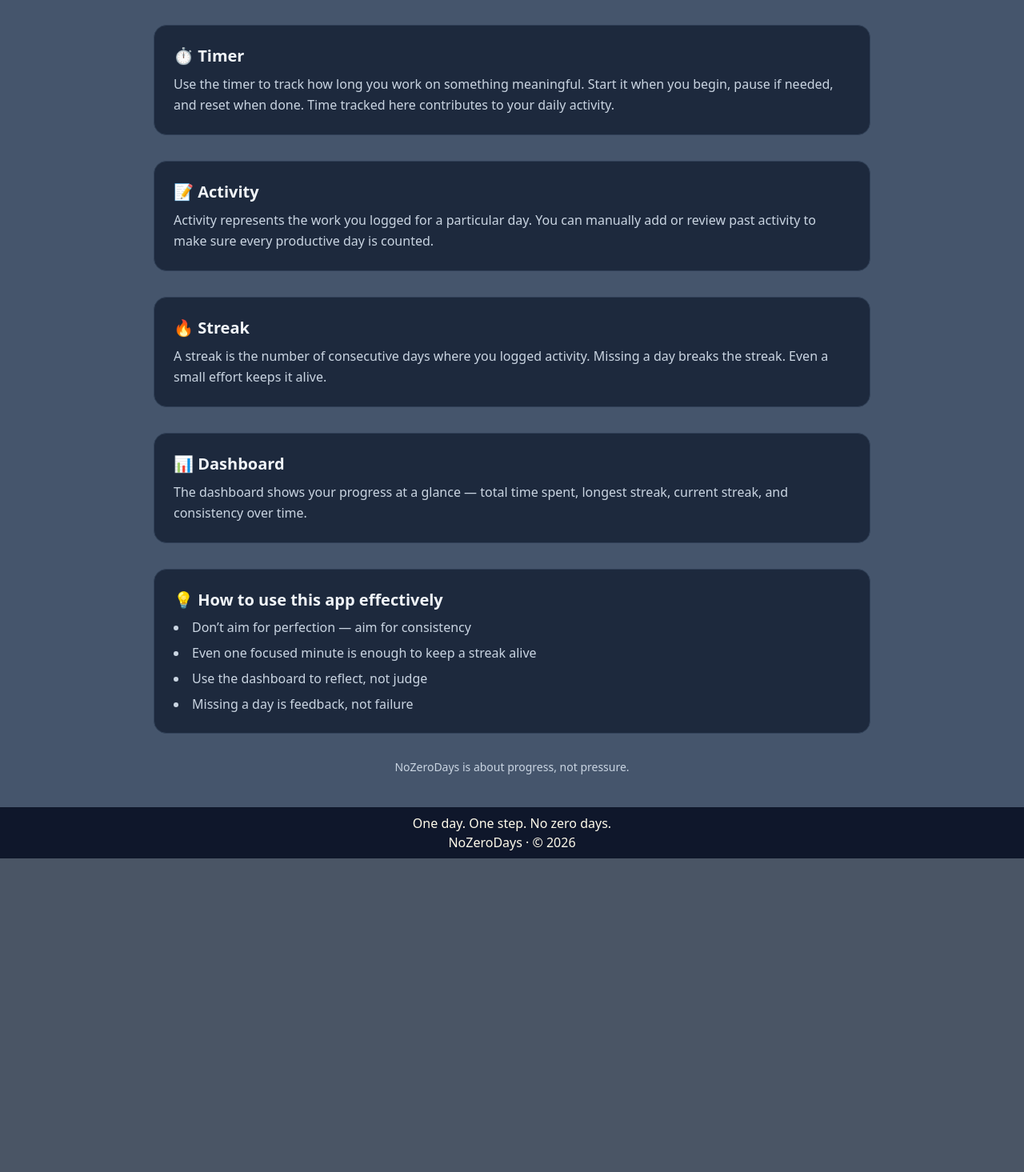
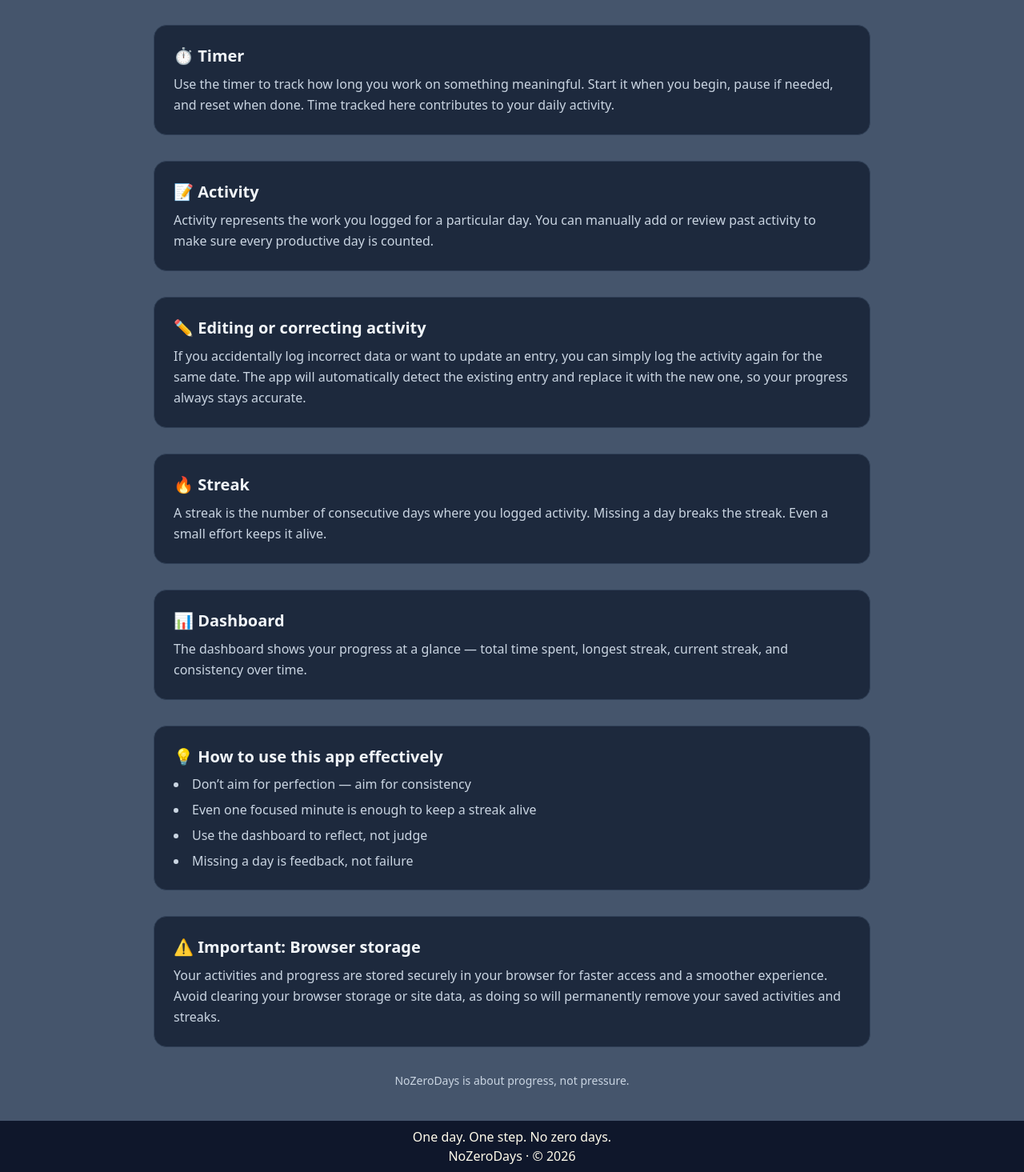
Before and after one commit to hafeez-07/react-no-zero-days-app, a React (Vite) app: page /guide in a window 1280 px wide. Shown: the part 237-1702 px from the top of the page at 80% size. Before the commit the page ends 1310 px from the top, so only its background shows below. Built offline with nearby package versions, Linux system fonts and the light colour scheme.

Commit message:
Included notice about the browser storage and updating activity in guide

```diff
--- a/src/pages/Guide.tsx
+++ b/src/pages/Guide.tsx
@@ -37,6 +37,19 @@
           </p>
         </div>
 
+        {/* Edit / Replace Activity */}
+        <div className="bg-slate-800 rounded-2xl p-6 border border-slate-700">
+          <h2 className="text-xl font-semibold text-slate-100 mb-2">
+            ✏️ Editing or correcting activity
+          </h2>
+          <p className="text-slate-300 leading-relaxed">
+            If you accidentally log incorrect data or want to update an entry,
+            you can simply log the activity again for the same date. The app
+            will automatically detect the existing entry and replace it with the
+            new one, so your progress always stays accurate.
+          </p>
+        </div>
+
         {/* Streak */}
         <div className="bg-slate-800 rounded-2xl p-6 border border-slate-700">
           <h2 className="text-xl font-semibold text-slate-100 mb-2">
@@ -73,6 +86,19 @@
           </ul>
         </div>
 
+        {/* Browser Storage Notice */}
+        <div className="bg-slate-800 rounded-2xl p-6 border border-slate-700">
+          <h2 className="text-xl font-semibold text-slate-100 mb-2">
+            ⚠️ Important: Browser storage
+          </h2>
+          <p className="text-slate-300 leading-relaxed">
+            Your activities and progress are stored securely in your browser for
+            faster access and a smoother experience. Avoid clearing your browser
+            storage or site data, as doing so will permanently remove your saved
+            activities and streaks.
+          </p>
+        </div>
+
         {/* Footer note */}
         <div className="text-center text-slate-300 text-sm">
           NoZeroDays is about progress, not pressure.
```
